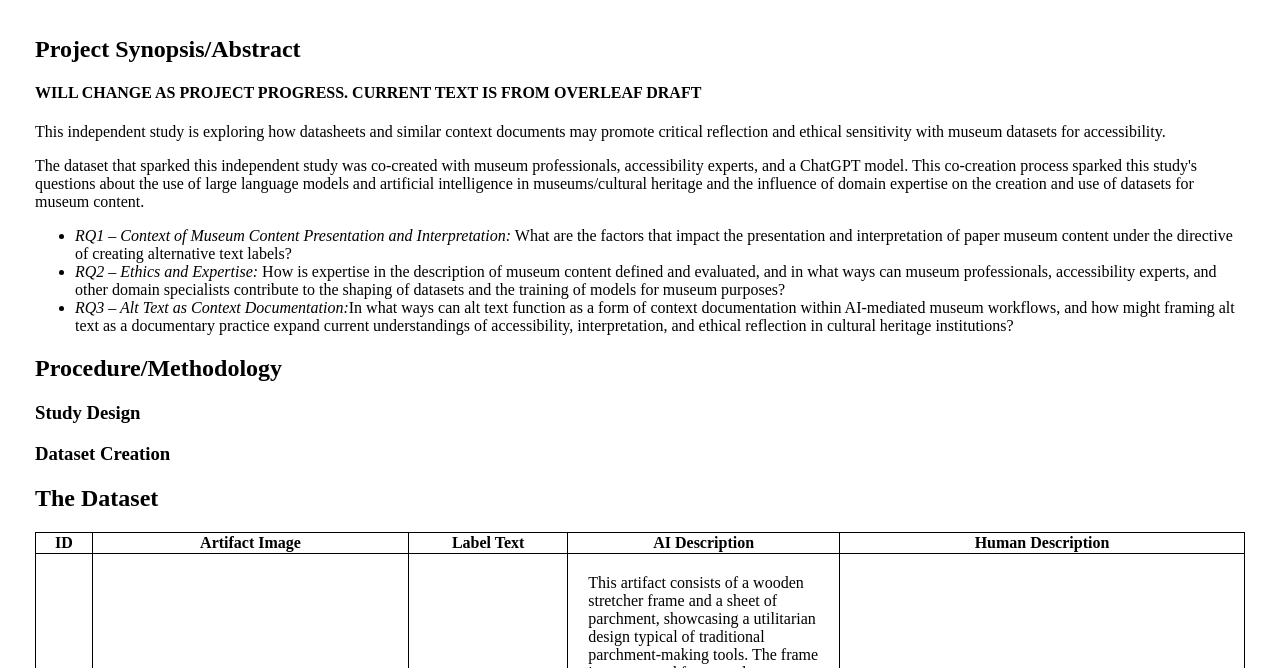
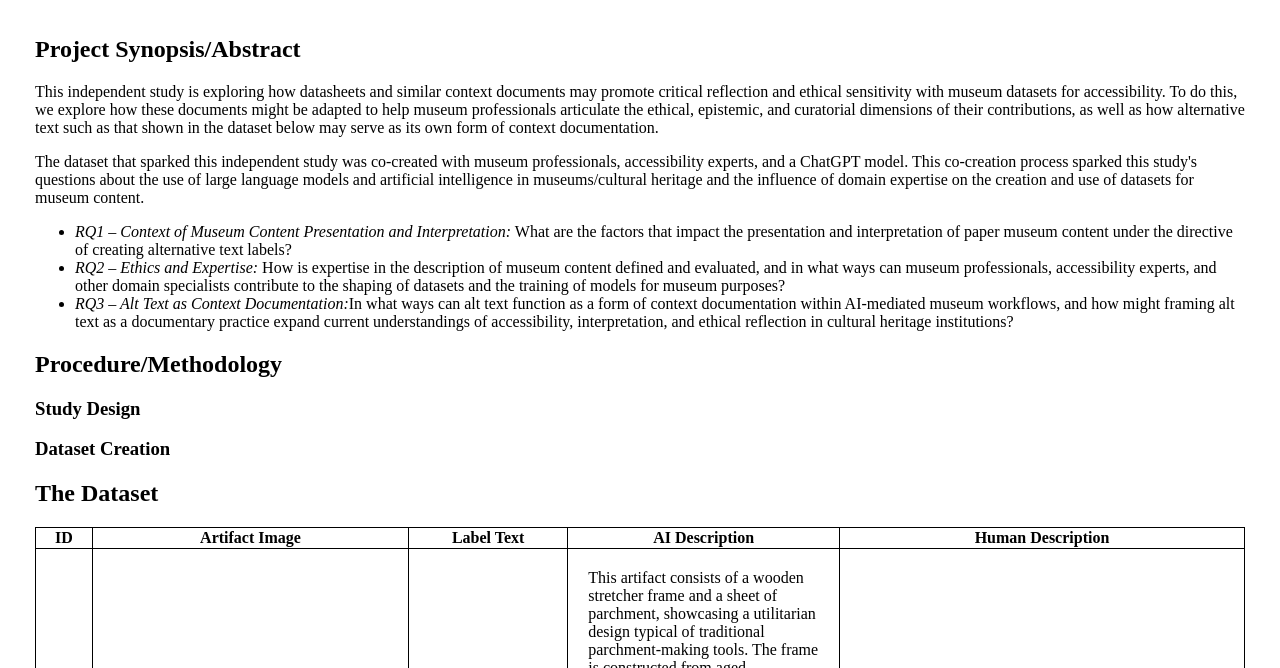
Before and after one commit to arihamm24/ai-museum-datasets, a plain HTML site: page index.html in a window 1280 px wide. Shown: the part 132-800 px from the top of the page. Drawn offline with Linux system fonts and the light colour scheme.

Commit message:
updated abstract!

```diff
--- a/index.html
+++ b/index.html
@@ -19,8 +19,7 @@
         <main>
             <section class="text" id="abstract">
                 <h2>Project Synopsis/Abstract</h2>
-                <h4>WILL CHANGE AS PROJECT PROGRESS. CURRENT TEXT IS FROM OVERLEAF DRAFT</h4>
-                <p>This independent study is exploring how datasheets and similar context documents may promote critical reflection and ethical sensitivity with museum datasets for accessibility. </p>
+                <p>This independent study is exploring how datasheets and similar context documents may promote critical reflection and ethical sensitivity with museum datasets for accessibility. To do this, we explore how these documents might be adapted to help museum professionals articulate the ethical, epistemic, and curatorial dimensions of their contributions, as well as how alternative text such as that shown in the dataset below may serve as its own form of context documentation. </p>
                 <p>The dataset that sparked this independent study was co-created with museum professionals, accessibility experts, and a ChatGPT model. This co-creation process sparked this study's questions about the use of large language models and artificial intelligence in museums/cultural heritage and the influence of domain expertise on the creation and use of datasets for museum content.</p>
                 <ul>
                     <li><em>RQ1 – Context of Museum Content Presentation and Interpretation:</em> What are the factors that impact the presentation and interpretation of paper museum content under the directive of creating alternative text labels?</li>
@@ -43,7 +42,7 @@
             </section>
         </main>
         <footer>
-            <h3>Created by Ari Hammond<!--add git/portfolio link--> under the supervision of Dr. Abigale Stangl at the Georgia Institute of Technology</h3>
+            <h3>Created by <a href="https://www.arihamm24.github.io/portfolio" title="Link to Ari's portfolio">Ari Hammond</a> under the supervision of Dr. Abigale Stangl at the Georgia Institute of Technology</h3>
         </footer>
     </body>
 </html>
```
